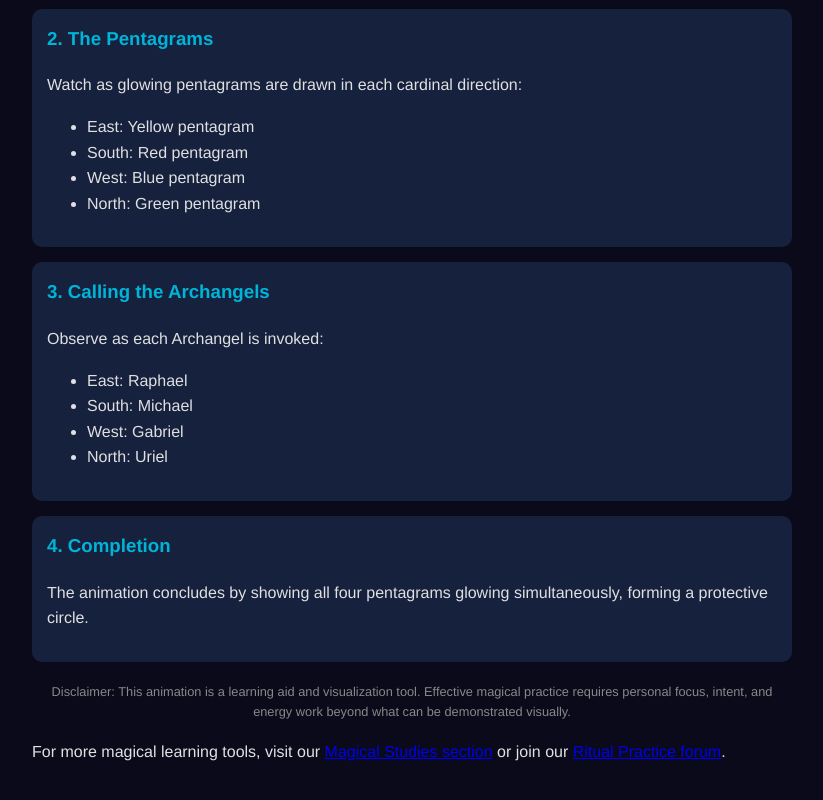
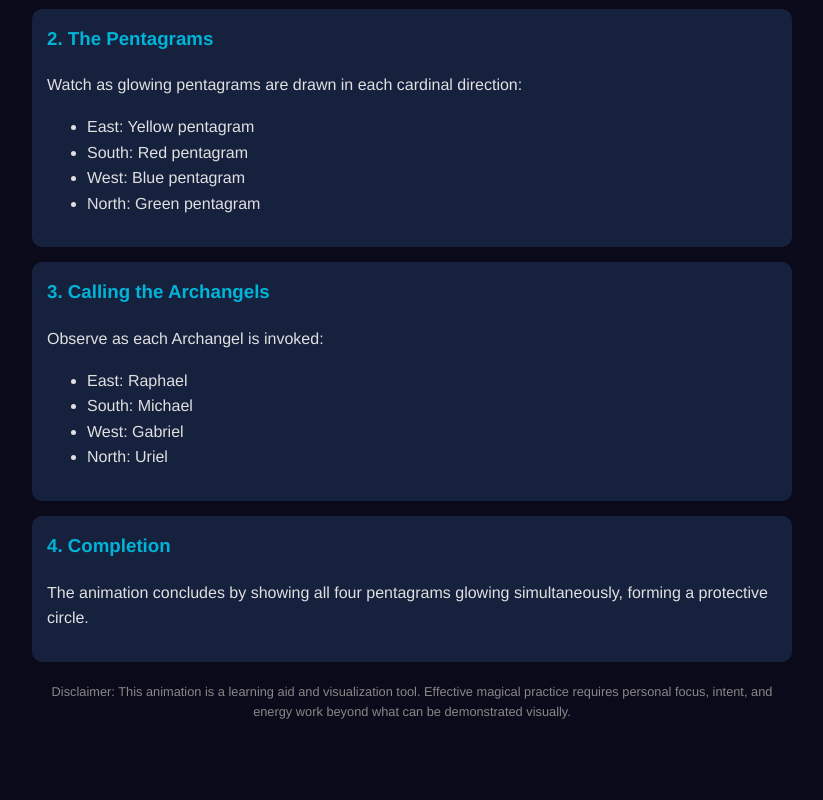
Before and after one commit to marcusg999/LBRPGuide.github.io, a plain HTML site: page index.html in a window 1280 px wide. Shown: the part 1016-1816 px from the top of the page, without its empty margins (228-1051 px from the left). After the commit the page ends 1772 px from the top, so only its background shows below. Drawn offline with Linux system fonts and the light colour scheme.

Commit message:
Update index.html

```diff
--- a/index.html
+++ b/index.html
@@ -143,9 +143,7 @@
     <div class="disclaimer">
       <p>Disclaimer: This animation is a learning aid and visualization tool. Effective magical practice requires personal focus, intent, and energy work beyond what can be demonstrated visually.</p>
     </div>
-
-    <p>For more magical learning tools, visit our <a href="https://websim.ai/magical-studies">Magical Studies section</a> or join our <a href="https://websim.ai/forums/ritual-practice">Ritual Practice forum</a>.</p>
-  </div>
+      </div>
 
   <script>
     const canvas = document.getElementById('ritual-canvas');
```
